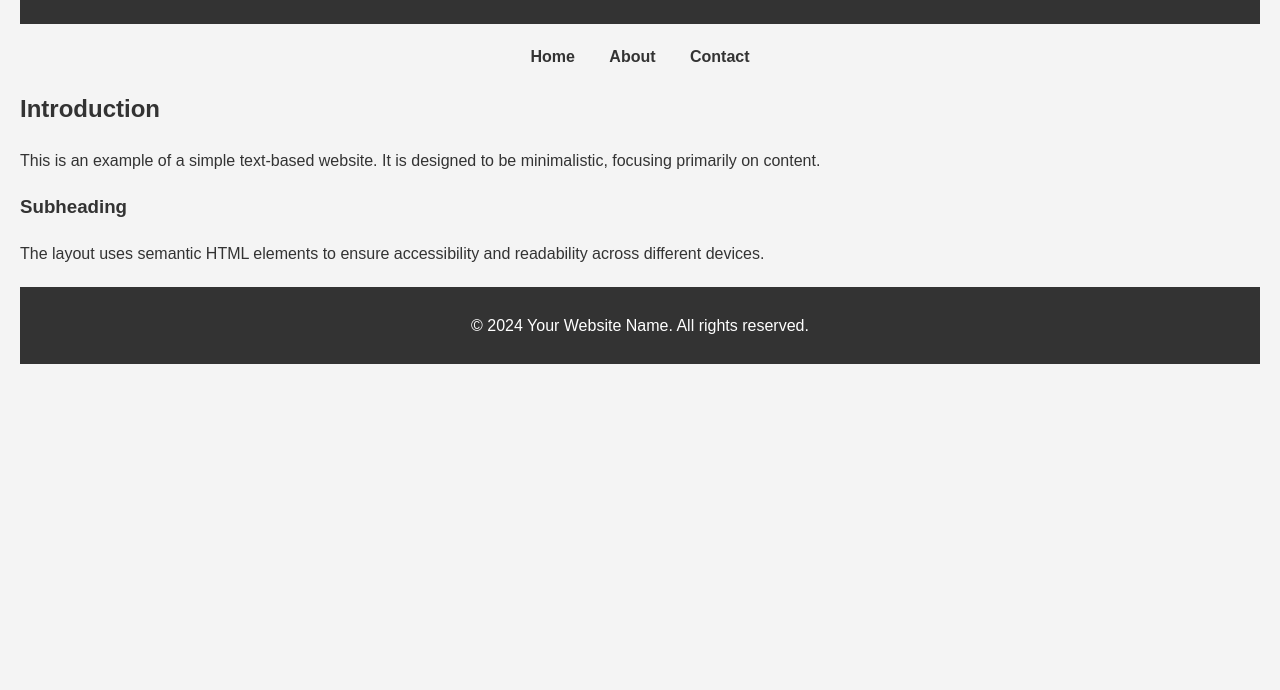
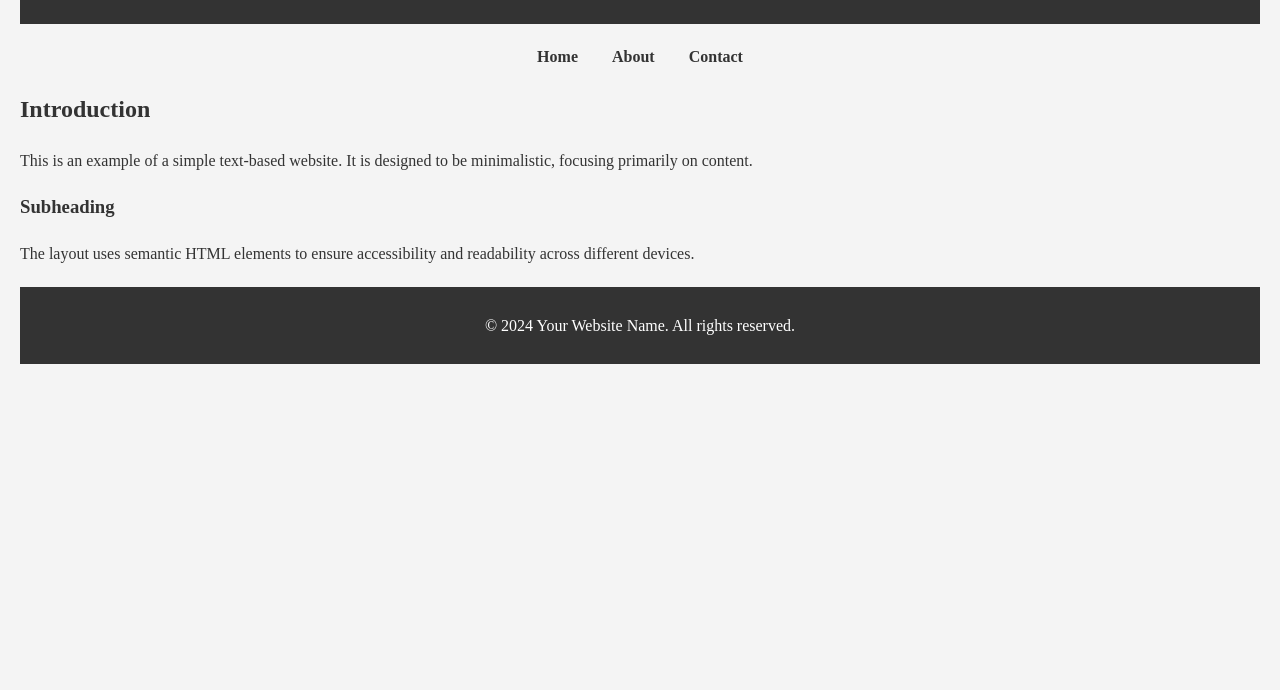
Before and after one commit to GetAnHub/the-breakdown, a plain HTML site: page index.html in a window 1280 px wide. Shown: the part 110-800 px from the top of the page. Drawn offline with Linux system fonts and the light colour scheme.

Commit message:
new font index.html

```diff
--- a/index.html
+++ b/index.html
@@ -8,7 +8,7 @@
     <style>
         /* Basic styles for a text-based website */
         body {
-            font-family: Arial, sans-serif;
+            font-family: "Times New Roman", sans-serif;
             line-height: 1.6;
             margin: 0;
             padding: 20px;
```
